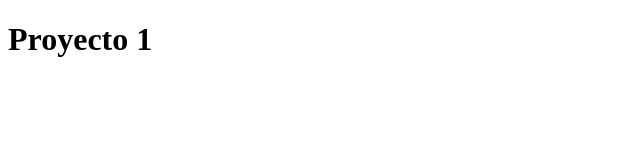
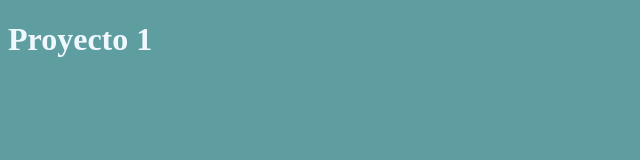
Before and after one commit to emersonxinay/trabajo_calab_liceo, a plain HTML site: page index.html in a window 1280 px wide. Shown: the whole page, without its empty margins (0-640 px from the left). Drawn offline with Linux system fonts and the light colour scheme.

Commit message:
agregue el css

```diff
--- /dev/null
+++ b/estilo.css
@@ -0,0 +1,8 @@
+body{
+    background-color: cadetblue;
+
+}
+
+h1 {color: aliceblue;
+
+}
--- a/index.html
+++ b/index.html
@@ -4,6 +4,7 @@
     <meta charset="UTF-8">
     <meta name="viewport" content="width=device-width, initial-scale=1.0">
     <title>Proyecto 1</title>
+    <link rel="stylesheet" href="estilo.css">
 </head>
 <body>
     <h1> Proyecto 1 </h1>
```
